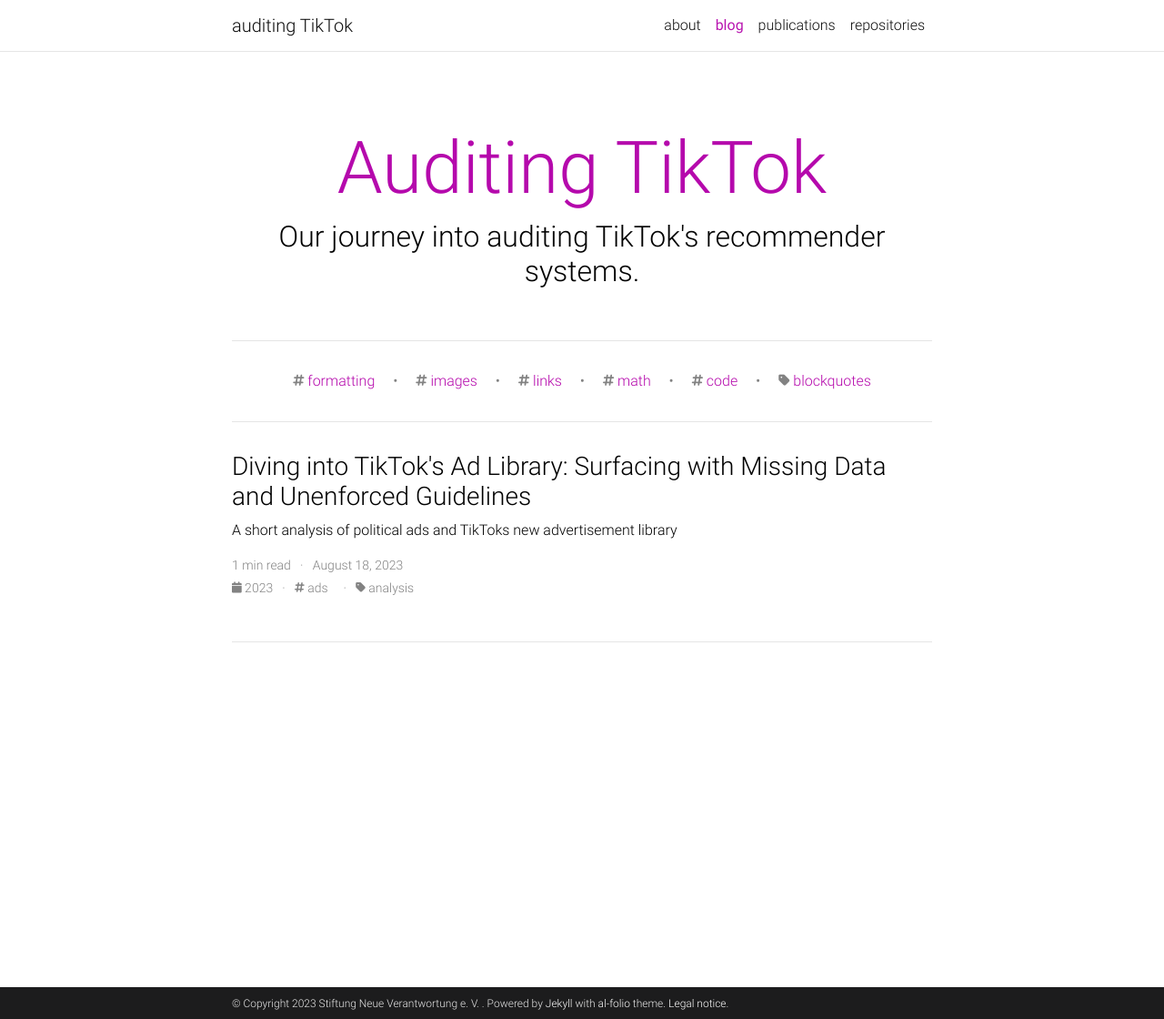
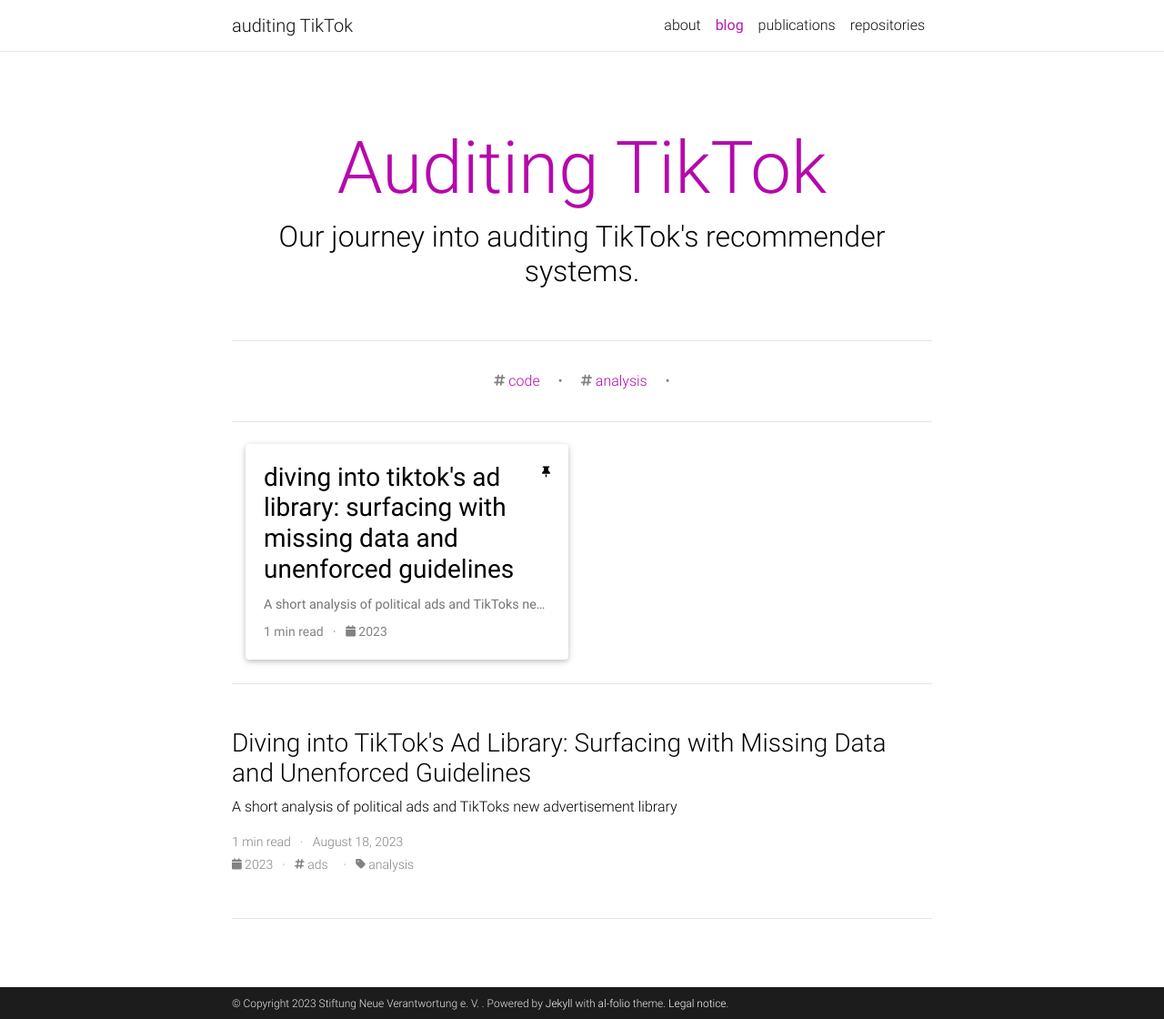
Before and after one commit to mrtn3000/tiktok-audit, a Jekyll site: the page built from Blog/blog/index.html, in a window 1280 px wide and 1120 px high. Shown: the whole window at 91% size. Built offline with Jekyll 4.4.1, drawn with Linux system fonts in a browser that asks for light colours; full-size pictures stand in for the smaller copies a plugin makes; the list of posts is cut into pages by our own code.

Commit message:
more fixes :)

```diff
--- a/Blog/_config.yml
+++ b/Blog/_config.yml
@@ -258,7 +258,7 @@
     tag: '/blog/tag/:name/'
     category: '/blog/category/:name/'
 
-display_tags: ['formatting', 'images', 'links', 'math', 'code'] # these tags will be displayed on the front page of your blog
+display_tags: ['code', 'analysis'] # these tags will be displayed on the front page of your blog
 display_categories: ['blockquotes'] # these categories will be displayed on the front page of your blog
 
 # -----------------------------------------------------------------------------
--- a/Blog/blog/index.html
+++ b/Blog/blog/index.html
@@ -39,14 +39,7 @@
       {% if site.display_categories.size > 0 and site.display_tags.size > 0 %}
         <p>&bull;</p>
       {% endif %}
-      {% for category in site.display_categories %}
-        <li>
-          <i class="fas fa-tag fa-sm"></i> <a href="{{ category | slugify | prepend: '/blog/category/' | relative_url }}">{{ category }}</a>
-        </li>
-        {% unless forloop.last %}
-          <p>&bull;</p>
-        {% endunless %}
-      {% endfor %}
+
     </ul>
   </div>
   {% endif %}
```
Also changed, not shown: Blog/_posts/2023-08-18-tiktok_policitcal_ads.md (+4 -2 lines).
